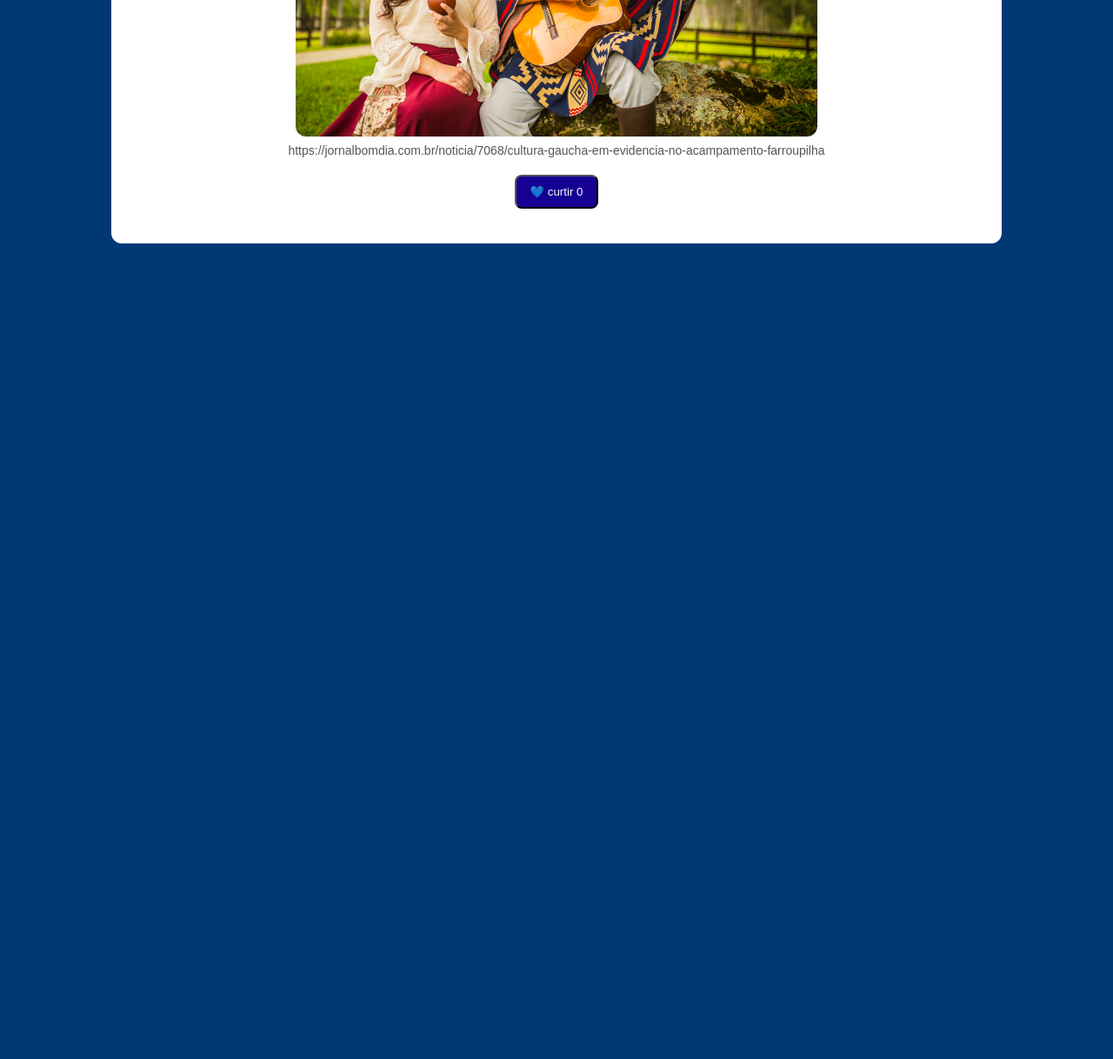
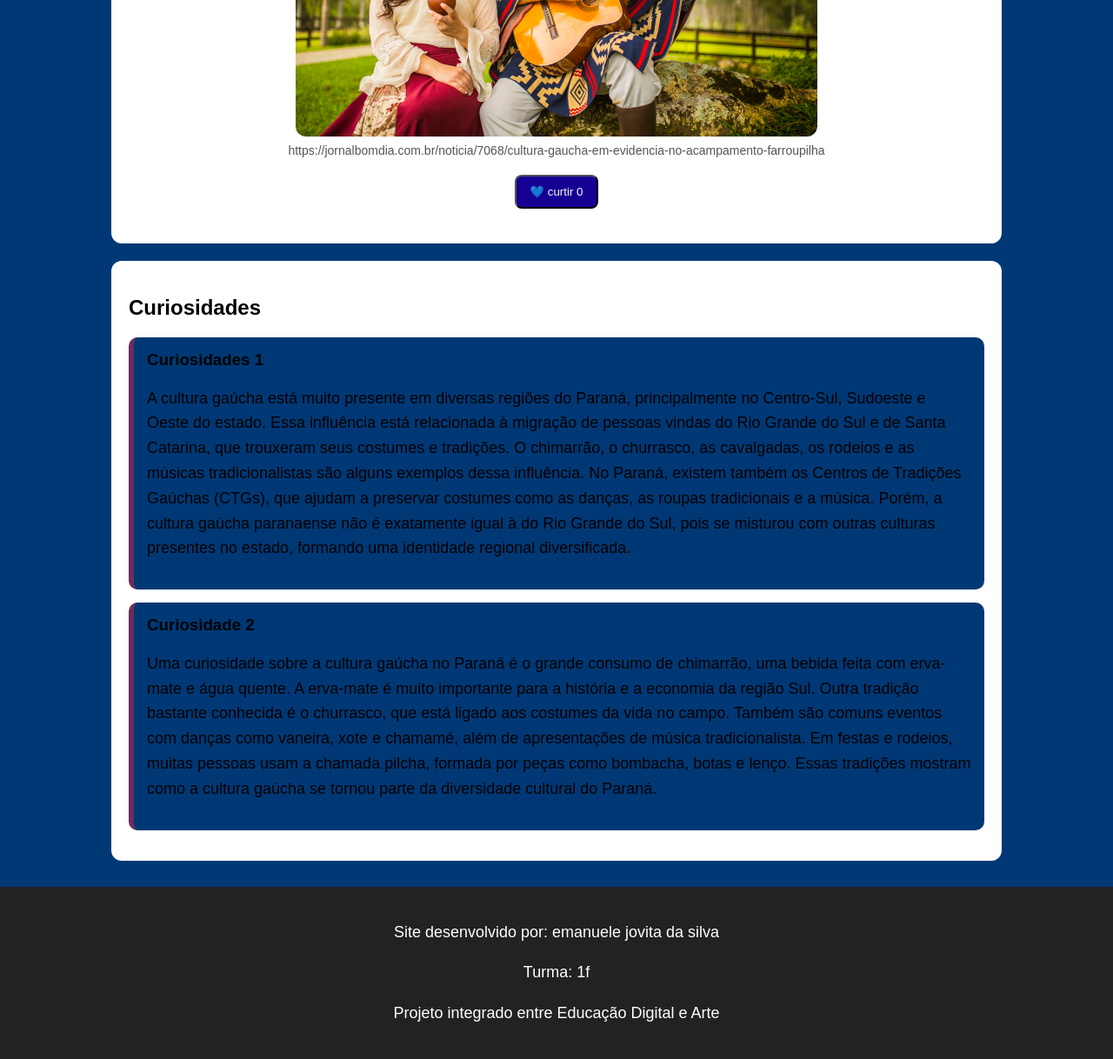
Before and after one commit to mariacamargorodrigues03-sys/arteparanaense, a plain HTML site: page index.html in a window 1280 px wide. Shown: the part 2751-3969 px from the top of the page at 87% size. Before the commit the page ends 3051 px from the top, so only its background shows below. Drawn offline with Linux system fonts and the light colour scheme.

Commit message:
codigo alterado

```diff
--- a/index.html
+++ b/index.html
@@ -105,6 +105,34 @@
             </button>
 
         </section>
+          <section id="curiosidades">
+            <h2>Curiosidades</h2>
+            <div class="card">
+                <h3>Curiosidades 1</h3>
+                <p>
+                    A cultura gaúcha está muito presente em diversas regiões do Paraná, principalmente no Centro-Sul, Sudoeste e Oeste do estado. Essa influência está relacionada à migração de pessoas vindas do Rio Grande do Sul e de Santa Catarina, que trouxeram seus costumes e tradições. O chimarrão, o churrasco, as cavalgadas, os rodeios e as músicas tradicionalistas são alguns exemplos dessa influência.
+
+No Paraná, existem também os Centros de Tradições Gaúchas (CTGs), que ajudam a preservar costumes como as danças, as roupas tradicionais e a música. Porém, a cultura gaúcha paranaense não é exatamente igual à do Rio Grande do Sul, pois se misturou com outras culturas presentes no estado, formando uma identidade regional diversificada.
+                </p>
+
+                  </div>
+            <div class="card">
+                <h3>Curiosidade 2</h3>
+                <P>
+                    Uma curiosidade sobre a cultura gaúcha no Paraná é o grande consumo de chimarrão, uma bebida feita com erva-mate e água quente. A erva-mate é muito importante para a história e a economia da região Sul. Outra tradição bastante conhecida é o churrasco, que está ligado aos costumes da vida no campo.
+
+Também são comuns eventos com danças como vaneira, xote e chamamé, além de apresentações de música tradicionalista. Em festas e rodeios, muitas pessoas usam a chamada pilcha, formada por peças como bombacha, botas e lenço. Essas tradições mostram como a cultura gaúcha se tornou parte da diversidade cultural do Paraná.
+                </P>
+                  </div>
+        </section>
+    </main>
+    <footer>
+        <p>Site desenvolvido por: emanuele jovita da silva </p>
+        <p>Turma: 1f</p>
+        <p>Projeto integrado entre Educação Digital e Arte</p>
+    </footer>
+    <script src="script.js"></script>
+
     </main>
 </body>
 
```
